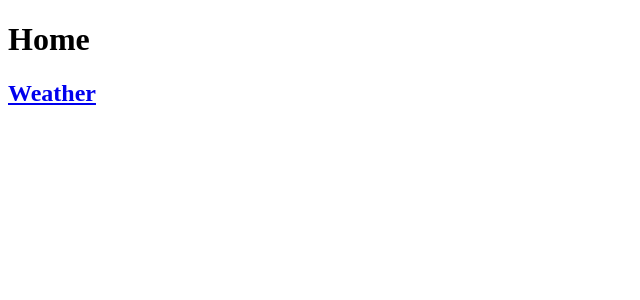
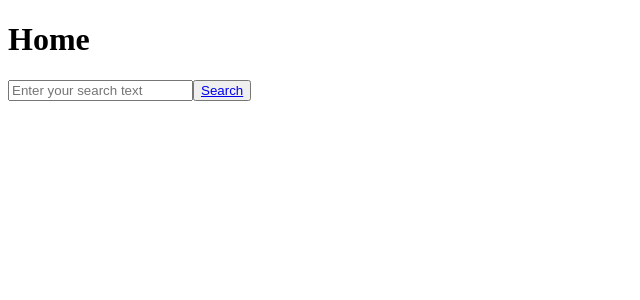
Before and after one commit to rmkofficial/iWeather, a React (Vite) app: page / in a window 1280 px wide. Shown: the top 300 px of the page, without its empty margins (0-640 px from the left). Built offline with nearby package versions, Linux system fonts and the light colour scheme.

Commit message:
Add search functionality to Home component

```diff
--- a/src/pages/Home.jsx
+++ b/src/pages/Home.jsx
@@ -1,12 +1,35 @@
+import { useState } from "react";
 import { Link } from "react-router-dom";
 
 const Home = () => {
+  const [searchText, setSearchText] = useState("");
+
+  const handleInputChange = (event) => {
+    let inputText = event.target.value;
+
+    if (inputText.length > 0) {
+      inputText = inputText.charAt(0).toUpperCase() + inputText.slice(1);
+    }
+
+    setSearchText(inputText);
+  };
+
+  const handleSearch = () => {
+    console.log("Search Text:", searchText);
+  };
+
   return (
     <>
       <h1>Home</h1>
-      <h2>
-        <Link to="/weather">Weather</Link>
-      </h2>
+      <input
+        type="text"
+        placeholder="Enter your search text"
+        value={searchText}
+        onChange={handleInputChange}
+      />
+      <button onClick={handleSearch}>
+        <Link to="/weather">Search</Link>
+      </button>
     </>
   );
 };
```
